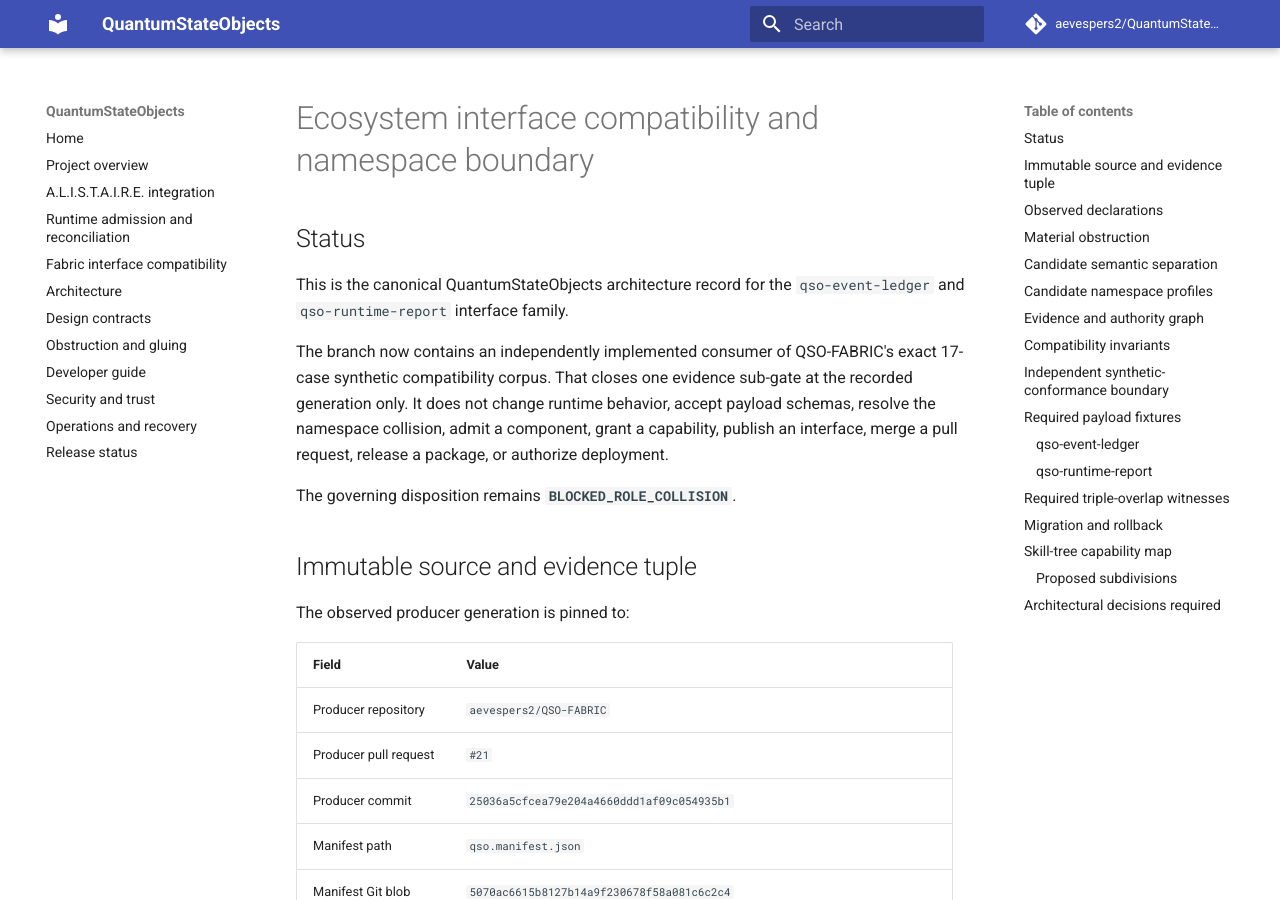
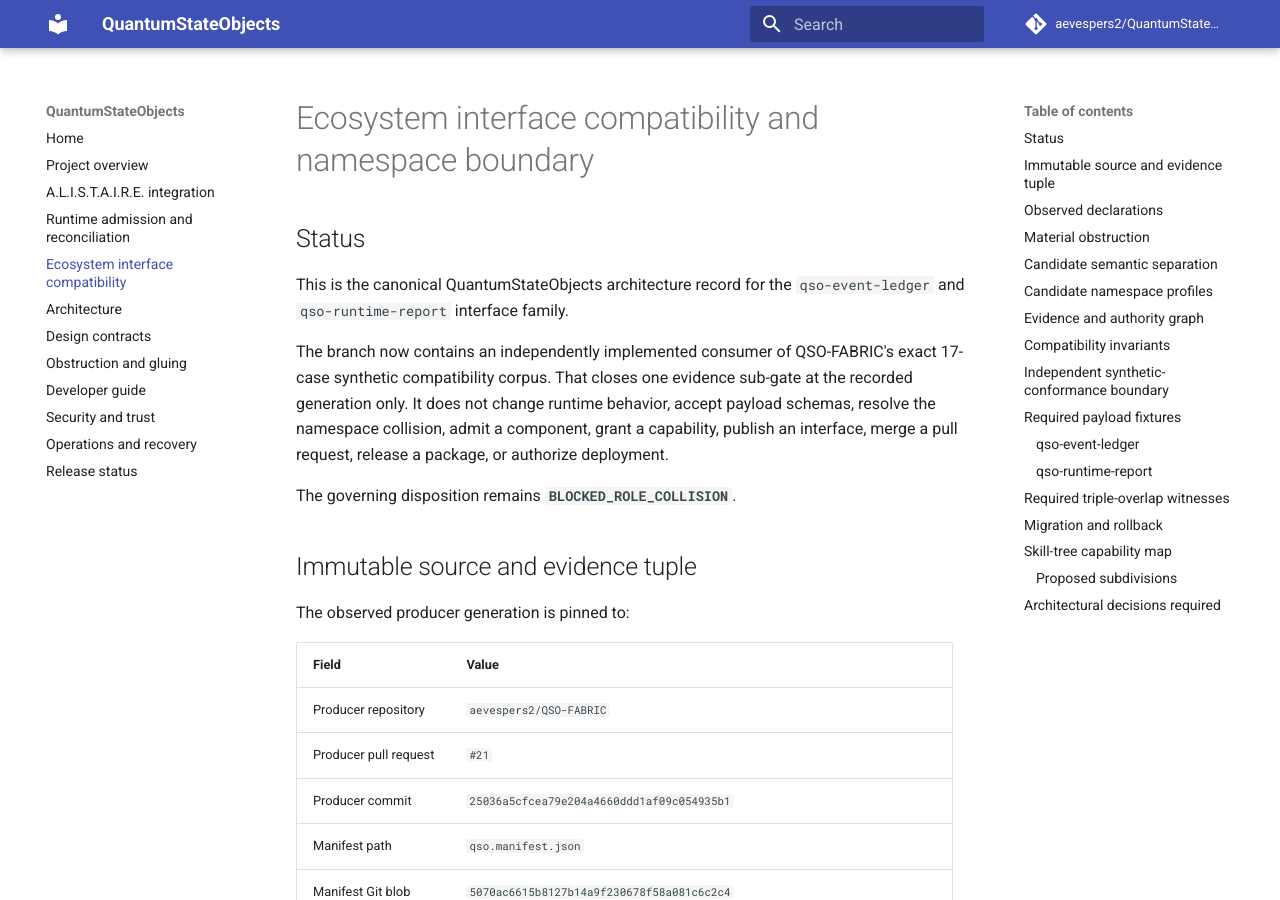
Before and after one commit to aevespers2/QuantumStateObjects, an MkDocs documentation site: the page built from docs/ecosystem-interface-compatibility.md, in a window 1280 px wide and 900 px high. Built offline with MkDocs 1.6.1 and Material for MkDocs 9.7.7, drawn with Linux system fonts in a browser that asks for light colours; comment, search, counter and statistics services are not loaded.

Commit message:
docs: make ecosystem interface page canonical

```diff
--- a/mkdocs.yml
+++ b/mkdocs.yml
@@ -19,7 +19,7 @@ nav:
   - Project overview: project-overview.md
   - A.L.I.S.T.A.I.R.E. integration: alistaire-integration.md
   - Runtime admission and reconciliation: runtime-admission-and-reconciliation-profile.md
-  - Fabric interface compatibility: fabric-interface-compatibility.md
+  - Ecosystem interface compatibility: ecosystem-interface-compatibility.md
   - Architecture: architecture.md
   - Design contracts: design-contracts.md
   - Obstruction and gluing: obstruction-and-gluing.md
```
